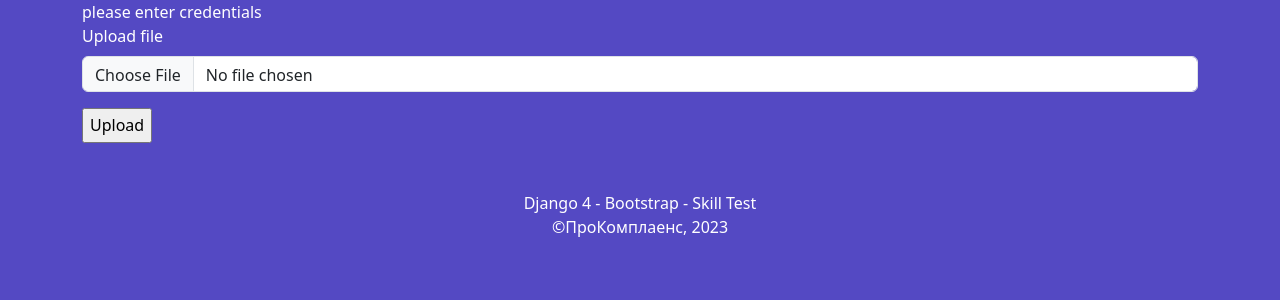
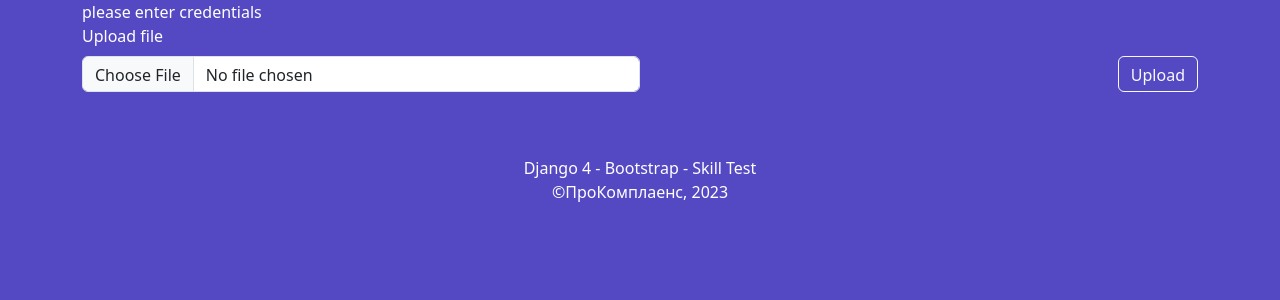
Before and after one commit to valed-dm/creview, a Django app: page /upload/ in a window 1280 px wide. Shown: the part 72-372 px from the top of the page. Run offline with Django 4.2, Linux system fonts and the light colour scheme; some libraries are stand-ins or nearby versions.

Commit message:
upload.html template prettied

```diff
--- a/templates/files/upload.html
+++ b/templates/files/upload.html
@@ -5,12 +5,16 @@
 {% endblock %}
 
 {% block main %}
-    <div class="mx-auto">
+    <div>
         {% include "creview/components/app_flashed_info.html" %}
         <form enctype=multipart/form-data method="post">
             {% csrf_token %}
-            {{ form.as_p }}
-            <input type="submit" value="Upload">
+            <div class="d-flex justify-content-between w-100">
+                <div class="w-50">
+                    {{ form.as_p }}
+                </div>
+                <input type="submit" value="Upload" class="btn btn-outline-light">
+            </div>
         </form>
     </div>
 {% endblock %}
```
